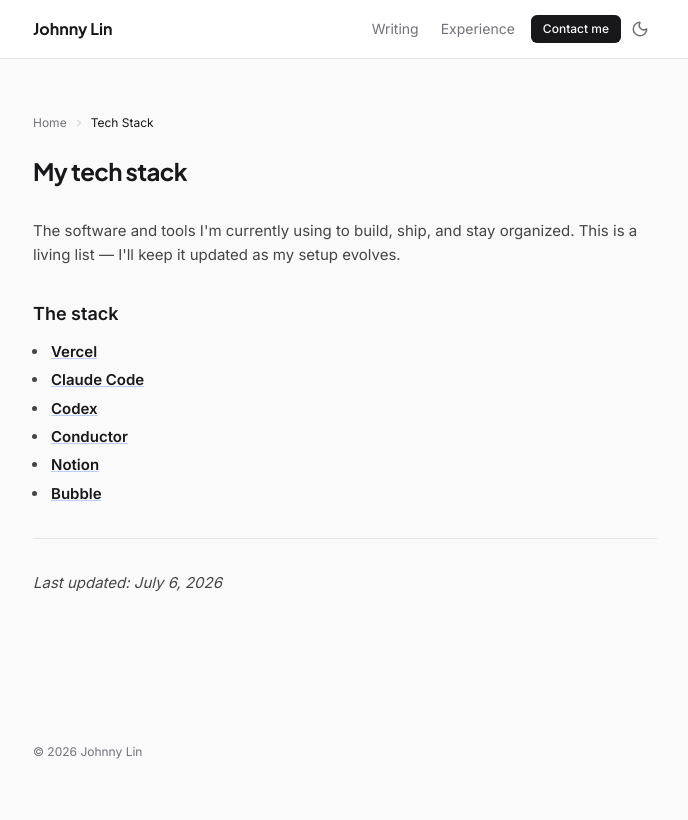
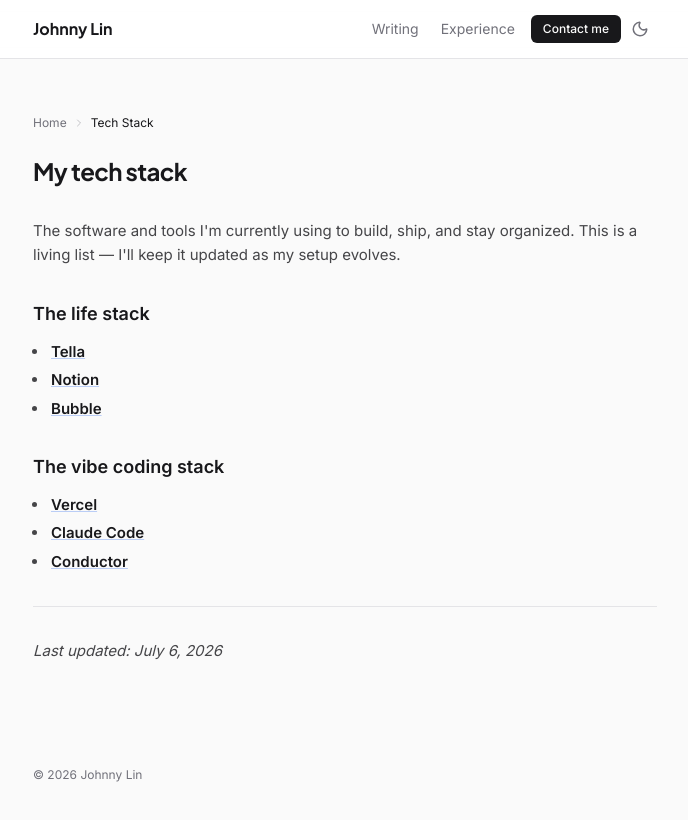
Before and after one commit to johnnylinsf/johnnylinsf.com, a Next.js app: page /stack in a window 1280 px wide. Shown: the top 820 px of the page, without its empty margins (295-983 px from the left). Built offline with nearby package versions, Linux system fonts and the light colour scheme.

Commit message:
Update stack.mdx

```diff
--- a/src/content/stack.mdx
+++ b/src/content/stack.mdx
@@ -1,13 +1,15 @@
 The software and tools I'm currently using to build, ship, and stay organized. This is a living list — I'll keep it updated as my setup evolves.
 
-### The stack
+### The life stack
 
+- [**Tella**](https://tella.com)
+- [**Notion**](https://notion.so)
+- [**Bubble**](https://bubble.io)
+
+### The vibe coding stack
 - [**Vercel**](https://vercel.com)
 - [**Claude Code**](https://www.anthropic.com/claude-code)
-- [**Codex**](https://openai.com/codex)
 - [**Conductor**](https://conductor.build)
-- [**Notion**](https://notion.so)
-- [**Bubble**](https://bubble.io)
 
 ---
 
```
